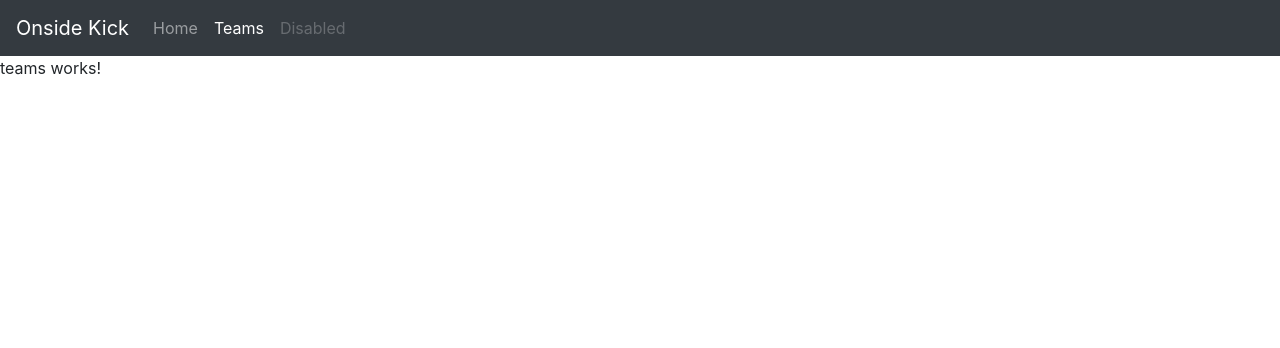
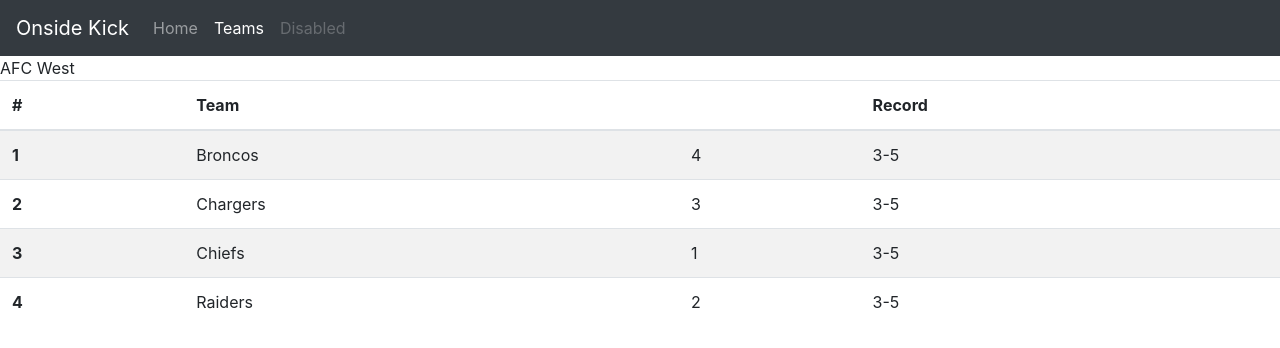
Before and after one commit to hb-coding/onside-kick, an Angular app: page /teams in a window 1280 px wide. Shown: the top 348 px of the page. Built offline with nearby package versions, Linux system fonts and the light colour scheme.

Commit message:
added teams component

```diff
--- a/src/app/app.module.ts
+++ b/src/app/app.module.ts
@@ -7,12 +7,14 @@
 import { NgbModule } from '@ng-bootstrap/ng-bootstrap';
 import { TeamsComponent } from '@components/teams/teams.component';
 import { RouterModule } from '@angular/router';
+import { ConferenceComponent } from '@components/conference/conference.component';
 
 @NgModule({
   declarations: [
     AppComponent,
     HeaderComponent,
-    TeamsComponent
+    TeamsComponent,
+    ConferenceComponent
   ],
   imports: [
     BrowserModule,
--- /dev/null
+++ b/src/components/conference/conference.component.html
@@ -0,0 +1,25 @@
+<div>
+    {{conferenceName}}
+</div>
+<table class="table table-striped">
+    <thead>
+        <tr>
+            <th scope="col">#</th>
+            <th scope="col">Team</th>
+            <th scope="col"></th>
+            <th scope="col">Record</th>
+        </tr>
+    </thead>
+    <tbody>
+        <tr *ngFor="let team of teams; index as i">
+            <th scope="row">{{ i + 1 }}</th>
+            <td>
+                <!-- <img [src]="'https://upload.wikimedia.org/wikipedia/commons/' + country.flag" class="mr-2"
+                    style="width: 20px"> -->
+                {{ team.name }}
+            </td>
+            <td>{{ team.standing | number }}</td>
+            <td>{{ team.record }}</td>
+        </tr>
+    </tbody>
+</table>
--- /dev/null
+++ b/src/components/conference/conference.component.ts
@@ -0,0 +1,19 @@
+import { Component, Input, OnInit } from '@angular/core';
+import Team from '@components/teams/models/Team';
+
+
+@Component({
+  selector: 'app-conference',
+  templateUrl: './conference.component.html',
+  styleUrls: ['./conference.component.less']
+})
+export class ConferenceComponent implements OnInit {
+  @Input() conferenceName: string;
+  @Input() teams: Array<Team>;
+
+  constructor() { }
+
+  ngOnInit(): void {
+  }
+
+}
--- /dev/null
+++ b/src/components/teams/models/Team.ts
@@ -0,0 +1,6 @@
+export default interface Team {
+    name: string;
+    logo: string;
+    standing: number;
+    record: string;
+  }
--- a/src/components/teams/teams.component.html
+++ b/src/components/teams/teams.component.html
@@ -1 +1,2 @@
-<p>teams works!</p>
+<app-conference conferenceName="AFC West" [teams]=teams>
+</app-conference>
--- a/src/components/teams/teams.component.ts
+++ b/src/components/teams/teams.component.ts
@@ -1,12 +1,39 @@
 import { Component, OnInit } from '@angular/core';
+import Team from '@components/teams/models/Team';
 
+const TEAMS: Team[] = [
+  {
+    name: 'Broncos',
+    logo: 'bronco',
+    standing: 4,
+    record: '3-5'
+  },
+  {
+    name: 'Chargers',
+    logo: 'charger',
+    standing: 3,
+    record: '3-5'
+  },
+  {
+    name: 'Chiefs',
+    logo: 'chiefs',
+    standing: 1,
+    record: '3-5'
+  },
+  {
+    name: 'Raiders',
+    logo: 'raider',
+    standing: 2,
+    record: '3-5'
+  }
+];
 @Component({
   selector: 'app-teams',
   templateUrl: './teams.component.html',
   styleUrls: ['./teams.component.less']
 })
 export class TeamsComponent implements OnInit {
-
+teams = TEAMS;
   constructor() { }
 
   ngOnInit(): void {
```
Also changed, not shown: src/components/conference/conference.component.less (added), 1 other file (tests, documents, lock files or other folders).
